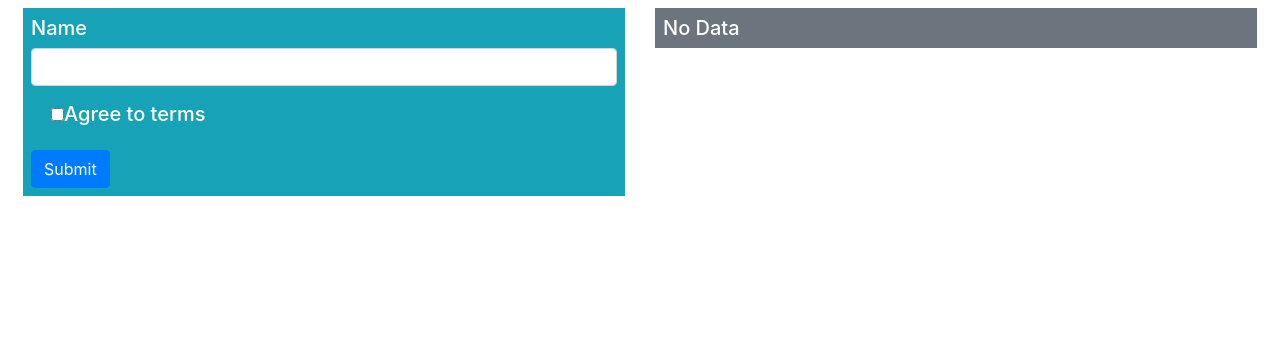
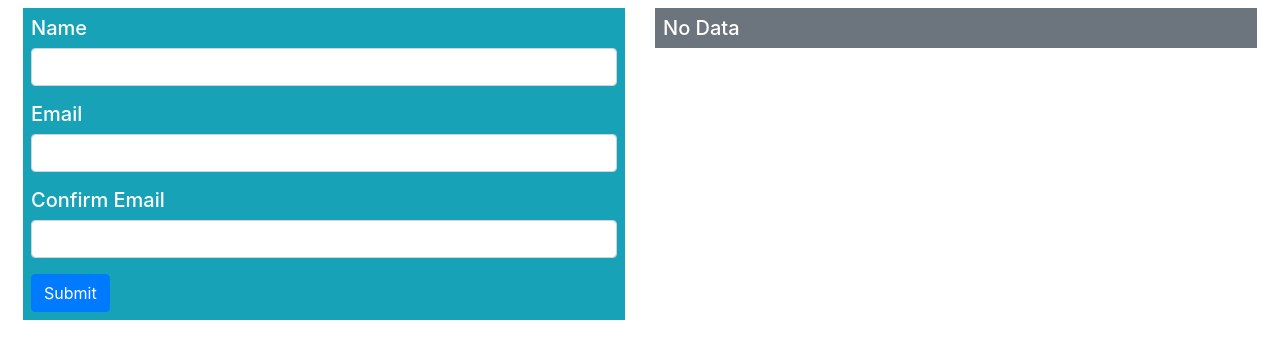
Before and after one commit to mannue/study, a React (Create React App) app in the folder forms/: page / in a window 1280 px wide. Shown: the top 358 px of the page. Built offline with nearby package versions, Linux system fonts and the light colour scheme.

Commit message:
15장 패스워드 2개 입력후 validation

```diff
--- a/forms/src/Editor.js
+++ b/forms/src/Editor.js
@@ -7,14 +7,14 @@ class Editor extends Component {
     super(props);
     this.state = {
       name: "",
-      order: "",
       email: "",
-      terms: false,
+      emailConfirm: ""
     };
 
     this.rules = {
-      name: { required: true, minlength: 3, alpha: true },
-      terms: { true: true }
+      name: { required: true, minlength: 3, alpha: true},
+      email: { required: true, email: true, equals: "emailConfirm"},
+      emailConfirm: { required: true, email: true, equals: "email"}
     }
 
   }
@@ -47,15 +47,20 @@ class Editor extends Component {
                     <ValidationMessage field="name"/>
                   </div>
                   <div className="form-group">
-                    <div className="form-check">
-                      <input type="checkbox" name="terms"
-                      checked={ this.state.terms}
-                      onChange={this.updateFormValueCheck}/>
-                      <label className="form-ckeck-label">
-                        Agree to terms
-                      </label>
-                    </div>
-                    <ValidationMessage field="terms"/>
+                    <label>Email</label>
+                    <input className="form-control"
+                    name="email"
+                    value={this.state.email}
+                    onChange={this.updateFormValue}/>
+                    <ValidationMessage field="email"/>
+                  </div>
+                  <div className="form-group">
+                    <label>Confirm Email</label>
+                    <input className="form-control"
+                           name="emailConfirm"
+                           value={this.state.emailConfirm}
+                           onChange={this.updateFormValue}/>
+                    <ValidationMessage field="emailConfirm"/>
                   </div>
                 </FormValidator>
               </div>
--- a/forms/src/validation.js
+++ b/forms/src/validation.js
@@ -25,7 +25,7 @@ export function ValidateData(data, rules) {
                     if (rules[field].email && !validator.isEmail(val)) {
                         fielderrors.push("Enter a valid email address");
                     }
-                    if (rules[field].equals && !validator.equals(val, data[rules[field]].equals)) {
+                    if (rules[field].equals && !validator.equals(val, data[rules[field].equals])) {
                         fielderrors.push("Values don't match ")
                     }
                 }
```
